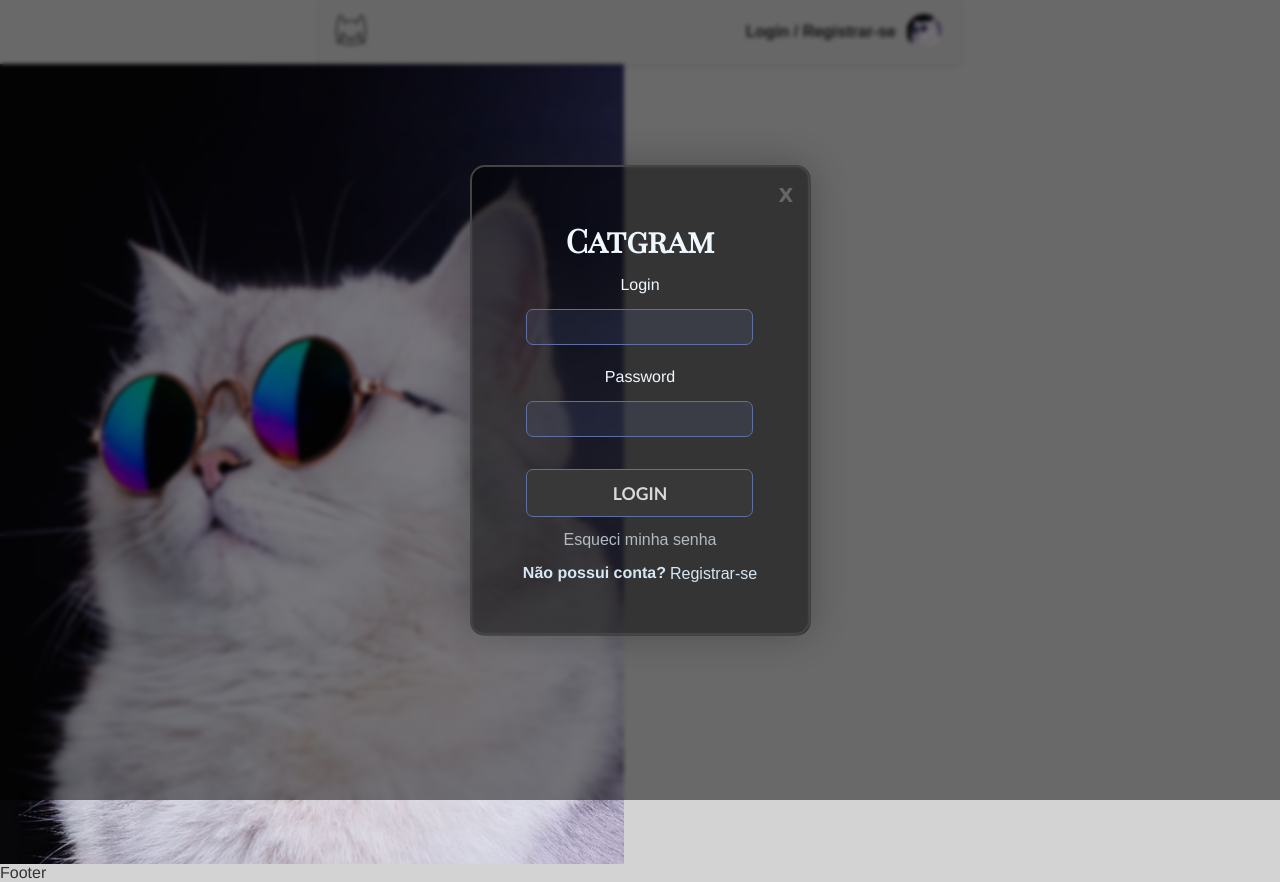
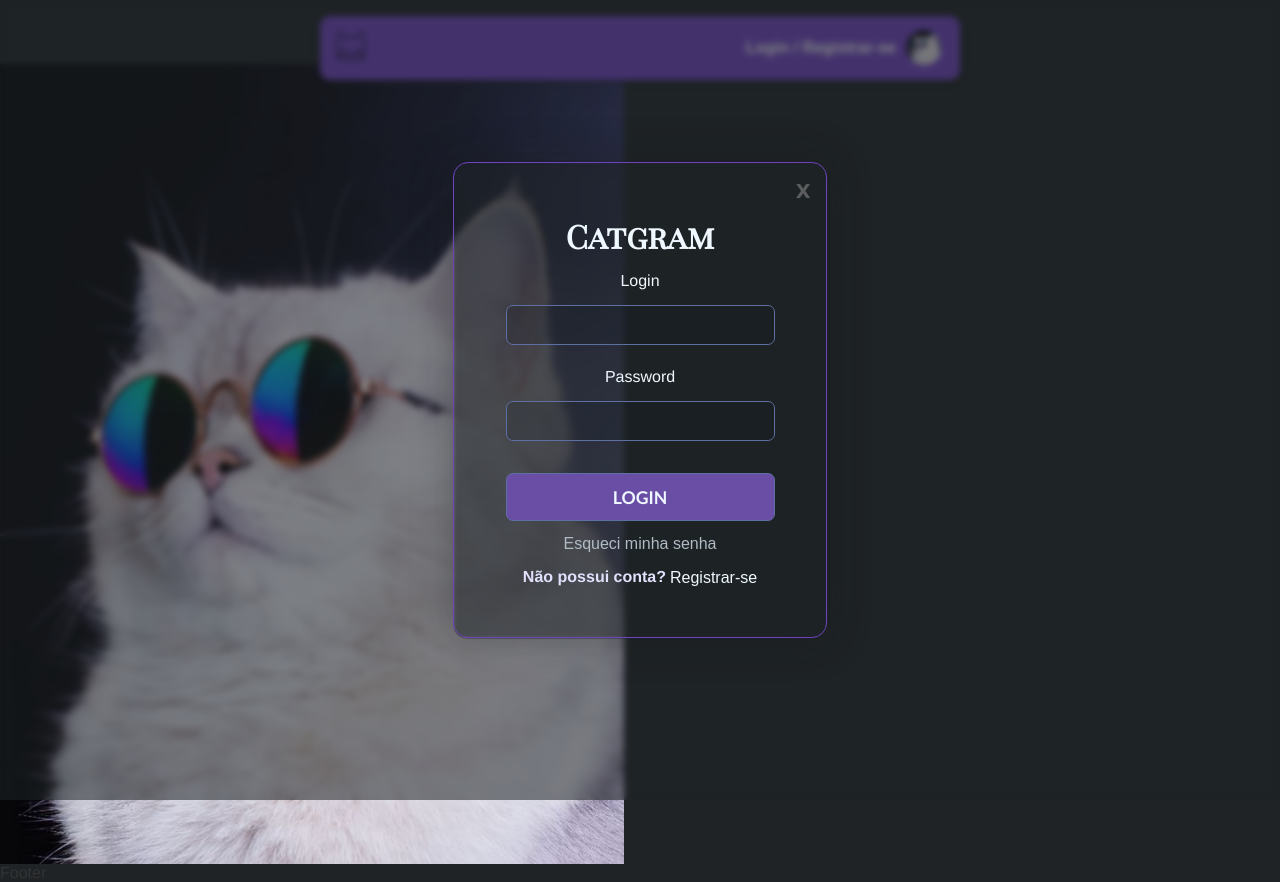
Before and after one commit to LucasKennari/Projeto-Catgram, a React (Vite) app: page /login in a window 1280 px wide. Built offline with nearby package versions, Linux system fonts and the light colour scheme; a web font is replaced by a local one.

Commit message:
mudanca no styles do header, centralizado. mudanca no form de login, mudanca no background. retirada a logo do form

```diff
--- a/src/App.css
+++ b/src/App.css
@@ -12,7 +12,7 @@ body {
   --type-three: "Afacad", sans-serif;
   --background-color-first: #191d3a;
   font-family: var(--type-first);
-  background-color: #bababaa1;
+  background-color: #1f2326;
 }
 
 h1,
--- a/src/Components/Header/Header.module.css
+++ b/src/Components/Header/Header.module.css
@@ -3,14 +3,19 @@
   justify-content: center;
 }
 .header {
-  box-shadow: #2e2e2e2a 0px 1px 6px;
+  margin-top: 1rem;
+
+  box-shadow: #101010cc 0px 1px 6px;
+  border-radius: 10px;
   position: fixed;
   width: 50%;
   z-index: 100;
-  background: #cececed4;
+  background: #6f43c0;
   top: 0px;
 }
-
+.header:hover {
+  box-shadow: 0px 8px 20px -10px #6f43c0ae;
+}
 .nav {
   display: flex;
   justify-content: space-between;
@@ -23,7 +28,7 @@
 .login {
   display: flex;
   align-items: center;
-  color: #242424fd;
+  color: #f5f5f5fd;
 }
 .login::after {
   content: "";
--- a/src/Components/Modal/modal.module.css
+++ b/src/Components/Modal/modal.module.css
@@ -1,7 +1,7 @@
 .modalContainer {
   height: 100vh;
   width: 100%;
-  background: rgba(0, 0, 0, 0.5);
+  background: #1f23268a;
   /* background: rgba(255, 255, 255, 0.5); => versao light*/
 
   position: fixed;
@@ -11,7 +11,7 @@
   display: none;
   justify-content: center;
   align-items: center;
-  backdrop-filter: blur(2px);
+  backdrop-filter: blur(3px);
 }
 
 .modal {
@@ -24,7 +24,7 @@
   backdrop-filter: blur(2px);
 
   padding: 3.2rem;
-  border: 2px solid #444444;
+  border: 1px solid #6f43c0;
   box-shadow: 0 0 40px 0.1px rgba(22, 22, 22, 0.347);
   position: relative;
   border-radius: 15px;
--- a/src/Components/forms/btnForm/btnForm.module.css
+++ b/src/Components/forms/btnForm/btnForm.module.css
@@ -13,8 +13,8 @@
   font-family: "Gill Sans", "Gill Sans MT", Calibri, "Trebuchet MS", sans-serif;
 
   border: 1px solid #5e6fa3;
-  background-color: #383838;
-  color: #dbdbdbfd;
+  background-color: #6a4ea6;
+  color: aliceblue;
   transition: 0.5s;
 }
 .btnLogin:hover,
--- a/src/Components/forms/inputForm/inputForm.module.css
+++ b/src/Components/forms/inputForm/inputForm.module.css
@@ -11,15 +11,15 @@
 
   font-family: monospace;
   font-weight: bold;
-  font-size: 1rem;
+  font-size: 1.2rem;
 
   padding: 0.5rem;
   box-sizing: border-box;
   text-align: center;
 
   border: 1px solid #5e6fa3;
-  background: #5e6fa325;
-  color: bisque;
+  background: #0e11202d;
+  color: aliceblue;
 
   transition: 0.2s;
 }
@@ -29,6 +29,7 @@
 }
 .inputComp:focus,
 .inputComp:hover {
+  color: aliceblue;
   outline: none;
   border-color: #5e6fa3;
   border-style: none;
--- a/src/Components/forms/loginForm/lgnFormComp.module.css
+++ b/src/Components/forms/loginForm/lgnFormComp.module.css
@@ -38,93 +38,10 @@
   top: 1px;
   padding-left: 4px;
   font-weight: normal;
-  color: rgb(214, 230, 243);
+  color: aliceblue;
 }
 
 .subtitle {
   margin-top: 16px;
-  color: rgb(214, 230, 243);
+  color: #e1e1fd;
 }
-/* .btnLogin {
-
-
-  width: 220px;
-  height: 50px;
-  border: none;
-  padding: 0.7rem 0.2rem;
-  font-weight: bold;
-  margin-top: 1rem;
-  font-size: 1.1rem;
-  font-family: "Gill Sans", "Gill Sans MT", Calibri, "Trebuchet MS", sans-serif;
-  outline: none;
-  color: #dbdbdbfd;
-  background: 383838;
-  cursor: pointer;
-  position: relative;
-  z-index: 0;
-  border-radius: 7px;
-}
-
-.btnLogin:before {
-  content: "";
-  background: linear-gradient(
-    45deg,
-    #ff0000,
-    #ff7300,
-    #fffb00,
-    #48ff00,
-    #00ffd5,
-    #002bff,
-    #7a00ff,
-    #ff00c8,
-    #ff0000
-  );
-  position: absolute;
-  top: -2px;
-  left: -2px;
-  background-size: 400%;
-  z-index: -1;
-  filter: blur(5px);
-  width: calc(100% + 4px);
-  height: calc(100% + 4px);
-  animation: glowing 20s linear infinite;
-  opacity: 0;
-  transition: opacity 0.3s ease-in-out;
-  border-radius: 10px;
-}
-
-.btnLogin:active {
-  color: #000;
-}
-
-.btnLogin:active:after {
-  background: transparent;
-}
-
-.btnLogin:hover:before {
-  opacity: 1;
-}
-
-.btnLogin:after {
-  z-index: -1;
-  content: "";
-  position: absolute;
-  width: 100%;
-  height: 100%;
-  background: #111;
-  left: 0;
-  top: 0;
-  border-radius: 10px;
-}
-
-@keyframes glowing {
-  0% {
-    background-position: 0 0;
-  }
-  50% {
-    background-position: 400% 0;
-  }
-  100% {
-    background-position: 0 0;
-  }
-} */
```
